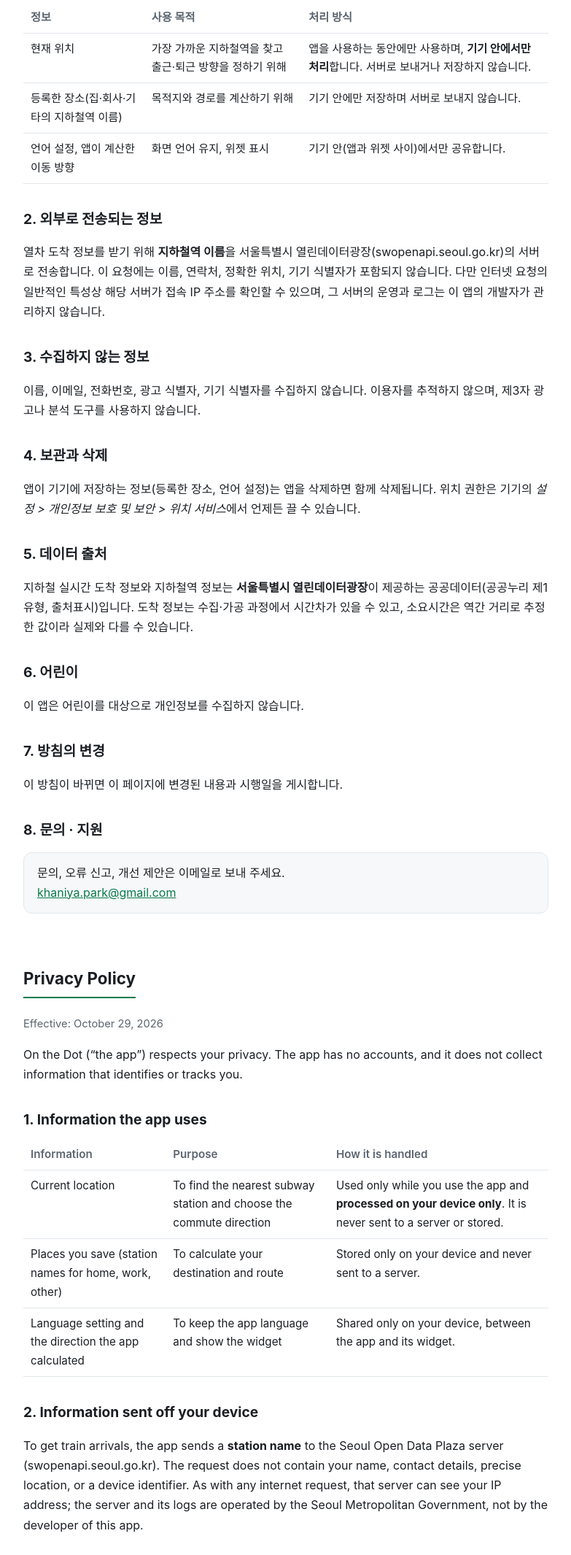
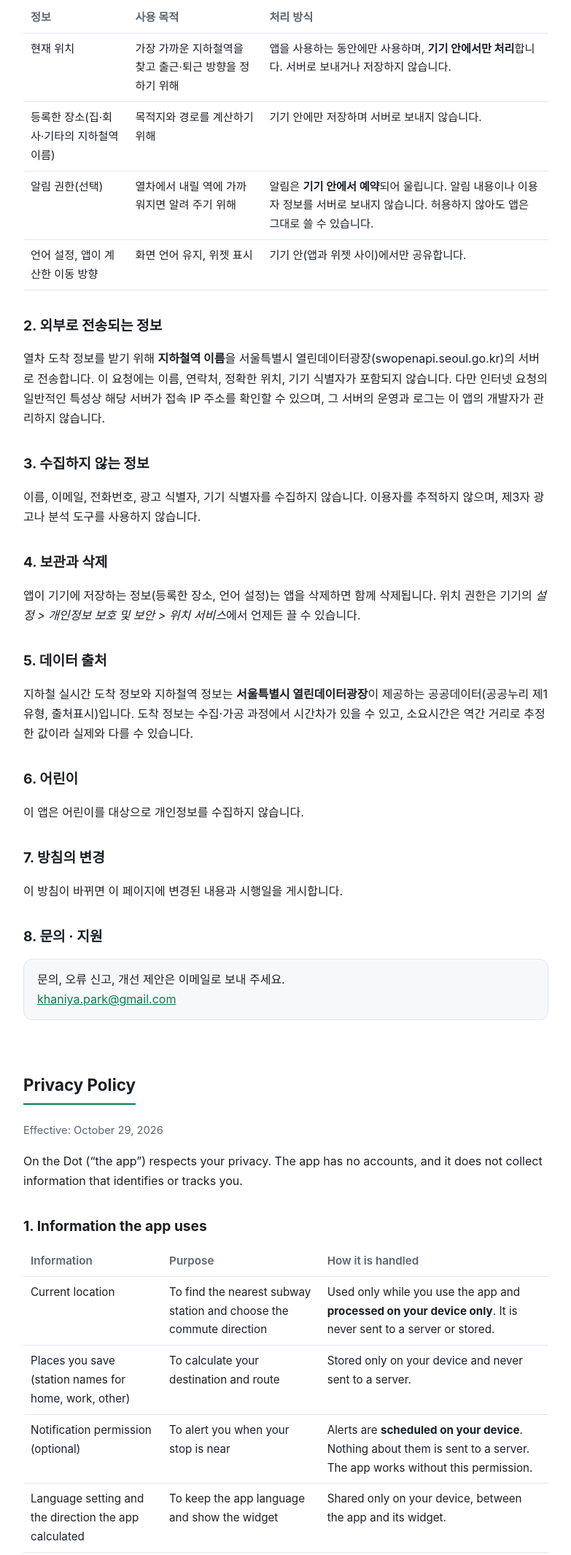
Before and after one commit to khaniyapark-ops/onthedot, a plain HTML site: page index.html in a window 1280 px wide. Shown: the part 495-2626 px from the top of the page at 73% size, without its empty margins (248-1031 px from the left). Drawn offline with Linux system fonts and the light colour scheme.

Commit message:
알림 권한(선택)

```diff
--- a/index.html
+++ b/index.html
@@ -51,6 +51,7 @@
     <tr><th>정보</th><th>사용 목적</th><th>처리 방식</th></tr>
     <tr><td>현재 위치</td><td>가장 가까운 지하철역을 찾고 출근·퇴근 방향을 정하기 위해</td><td>앱을 사용하는 동안에만 사용하며, <strong>기기 안에서만 처리</strong>합니다. 서버로 보내거나 저장하지 않습니다.</td></tr>
     <tr><td>등록한 장소(집·회사·기타의 지하철역 이름)</td><td>목적지와 경로를 계산하기 위해</td><td>기기 안에만 저장하며 서버로 보내지 않습니다.</td></tr>
+    <tr><td>알림 권한(선택)</td><td>열차에서 내릴 역에 가까워지면 알려 주기 위해</td><td>알림은 <strong>기기 안에서 예약</strong>되어 울립니다. 알림 내용이나 이용자 정보를 서버로 보내지 않습니다. 허용하지 않아도 앱은 그대로 쓸 수 있습니다.</td></tr>
     <tr><td>언어 설정, 앱이 계산한 이동 방향</td><td>화면 언어 유지, 위젯 표시</td><td>기기 안(앱과 위젯 사이)에서만 공유합니다.</td></tr>
   </table>
 
@@ -91,6 +92,7 @@
     <tr><th>Information</th><th>Purpose</th><th>How it is handled</th></tr>
     <tr><td>Current location</td><td>To find the nearest subway station and choose the commute direction</td><td>Used only while you use the app and <strong>processed on your device only</strong>. It is never sent to a server or stored.</td></tr>
     <tr><td>Places you save (station names for home, work, other)</td><td>To calculate your destination and route</td><td>Stored only on your device and never sent to a server.</td></tr>
+    <tr><td>Notification permission (optional)</td><td>To alert you when your stop is near</td><td>Alerts are <strong>scheduled on your device</strong>. Nothing about them is sent to a server. The app works without this permission.</td></tr>
     <tr><td>Language setting and the direction the app calculated</td><td>To keep the app language and show the widget</td><td>Shared only on your device, between the app and its widget.</td></tr>
   </table>
 
```
